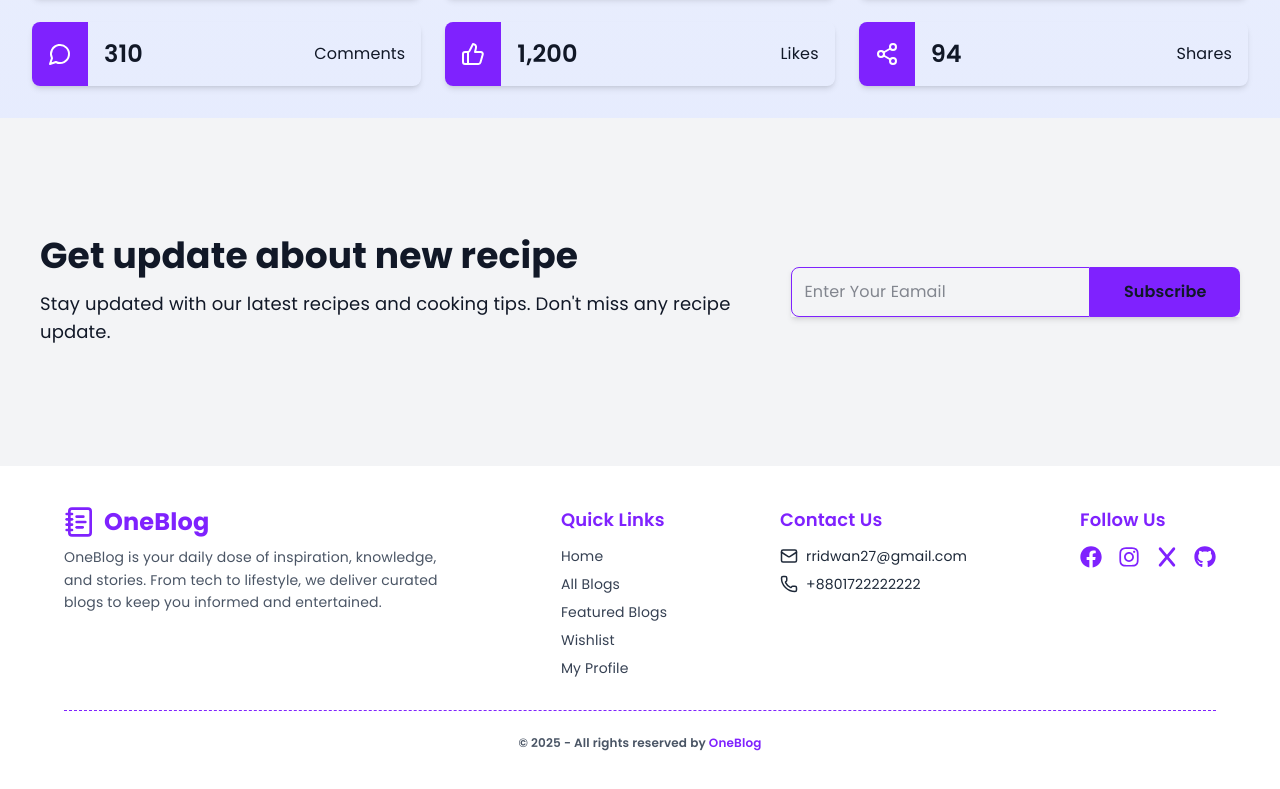
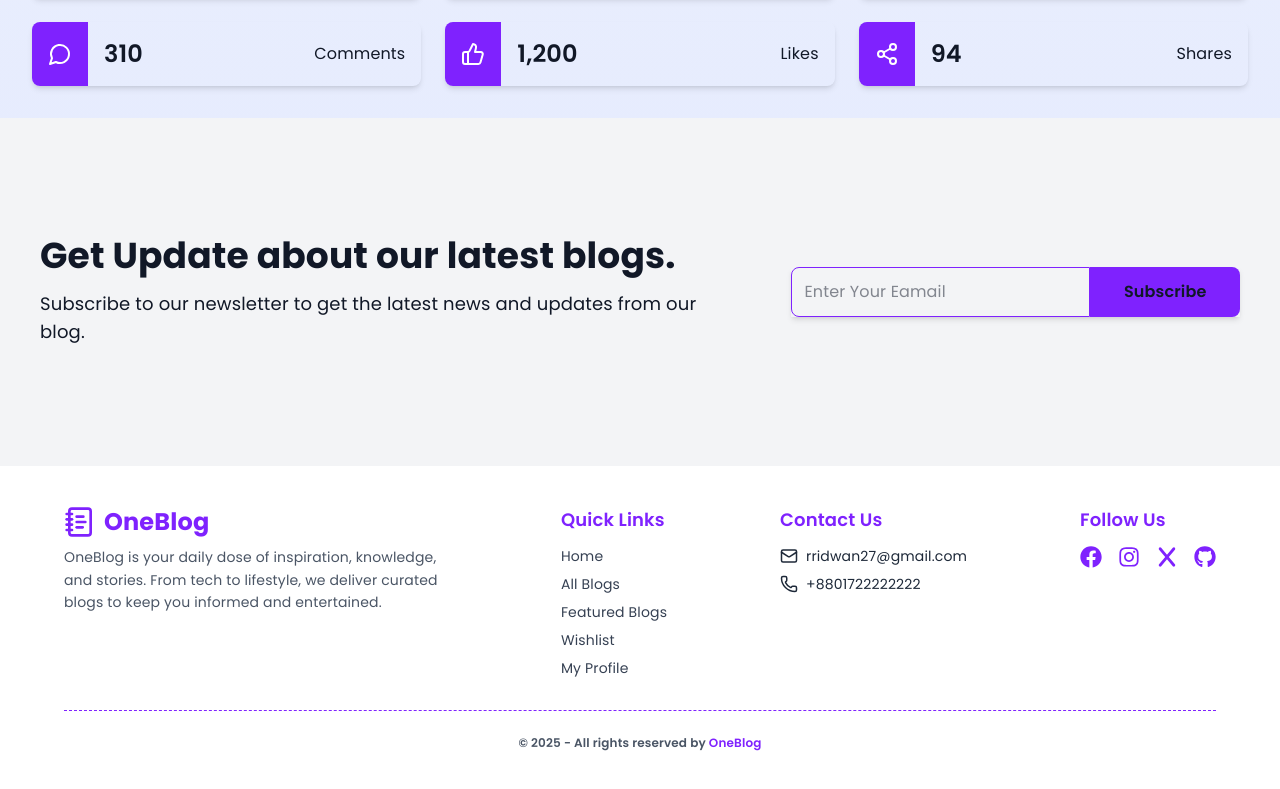
Before and after one commit to rridwan27/one-blog, a React (Vite) app in the folder frontend/: page / in a window 1280 px wide. Shown: the part 1349-2138 px from the top of the page. Built offline with nearby package versions, Linux system fonts and the light colour scheme; no server answers.

Commit message:
server update x2

```diff
--- a/frontend/src/components/NewsLetter/NewsLetter.jsx
+++ b/frontend/src/components/NewsLetter/NewsLetter.jsx
@@ -20,11 +20,11 @@ const Newsletter = () => {
         <div className="container mx-auto flex flex-col justify-center p-4 space-y-8 md:p-10 lg:space-y-0 lg:space-x-12 lg:justify-between lg:flex-row">
           <div className="flex flex-col space-y-4 text-center lg:text-left">
             <h1 className="text-4xl font-bold leading-none ">
-              Get update about new recipe
+              Get Update about our latest blogs.
             </h1>
             <p className="text-lg">
-              Stay updated with our latest recipes and cooking tips. Don't miss
-              any recipe update.
+              Subscribe to our newsletter to get the latest news and updates
+              from our blog.
             </p>
           </div>
           <div className="flex flex-row items-center self-center justify-center flex-shrink-0 shadow-md lg:justify-end">
```
